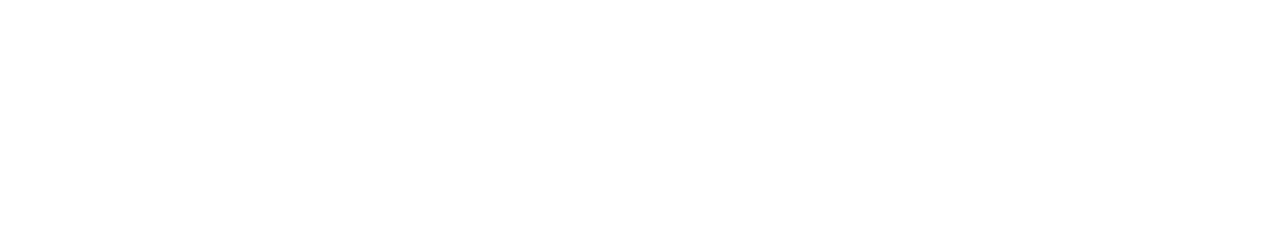
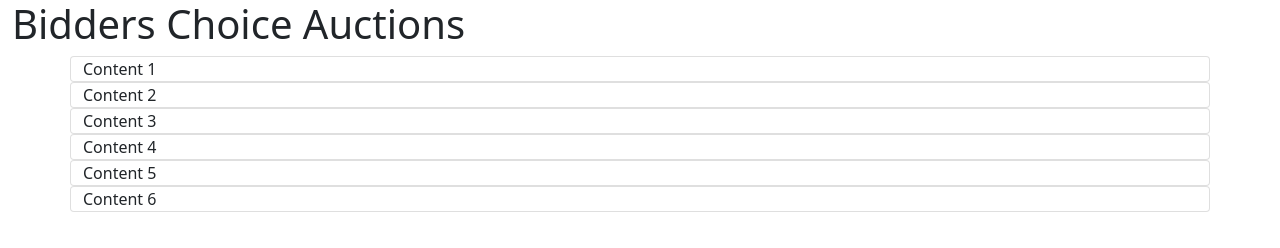
Before and after one commit to tjwwyo/AuctionSite, a website: page index.html in a window 1280 px wide. Drawn offline with nearby package versions, Linux system fonts and the light colour scheme.

Commit message:
Starting to work up initial SPA

```diff
--- a/index.html
+++ b/index.html
@@ -13,10 +13,41 @@
     <title>Bidders Choice Auctions</title>
 
 </head>
+
 <body>
-    <header>
+    <header class="jumbotron">
+        <div class="container-fluid">
+            <div class="row">
+                <div class="col">
+                    <h1>Bidders Choice Auctions</h1>
+                </div>
+            </div>
 
+        </div>
     </header>
+<!--need to look at card groups-->
+    <div class="container">
+        <div class="row">
+            <div class="card">
+                Content 1
+            </div>
+            <div class="card">
+                Content 2
+            </div>
+            <div class="card">
+                Content 3
+            </div>
+            <div class="card">
+                Content 4
+            </div>
+            <div class="card">
+                Content 5
+            </div>
+            <div class="card">
+                Content 6
+            </div>
+        </div>
+    </div>
 
     <footer>
 
@@ -26,7 +57,7 @@
         <script src="node_modules/bootstrap/dist/js/bootstrap.min.js"></script>
 
     </footer>
+
 </body>
 
-
 </html>
```
